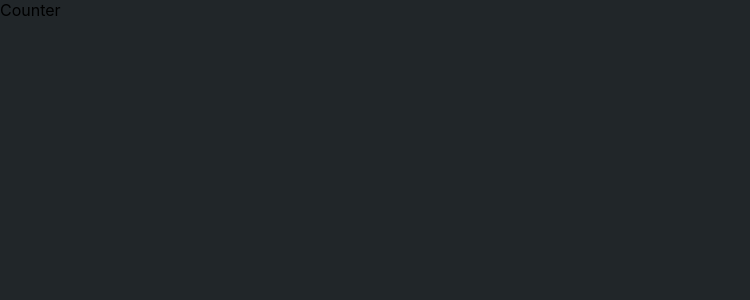
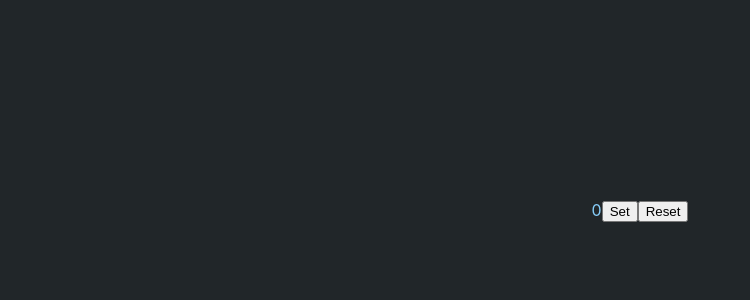
Before and after one commit to andrew-matt/counter, a React (Create React App) app: page / in a window 1280 px wide. Shown: the top 300 px of the page, without its empty margins (0-750 px from the left). Built offline with nearby package versions, Linux system fonts and the light colour scheme.

Commit message:
create Button

```diff
--- a/src/App.css
+++ b/src/App.css
@@ -1,3 +1,6 @@
 .App {
-
+    margin-top: 200px;
+    display: flex;
+    justify-content: center;
+    color: lightskyblue;
 }
--- a/src/App.tsx
+++ b/src/App.tsx
@@ -1,10 +1,11 @@
 import React from 'react';
 import './App.css';
+import {Counter} from "./Components/Counter/Counter";
 
 function App() {
     return (
-        <div>
-            Counter
+        <div className="App">
+            <Counter/>
         </div>
     )
 }
--- /dev/null
+++ b/src/Components/Button/Button.tsx
@@ -0,0 +1,12 @@
+import React from 'react';
+
+type ButtonPropsType = {
+    title: string
+    callback: () => void
+}
+
+export function Button(props: ButtonPropsType) {
+    return (
+            <button onClick={props.callback}>{props.title}</button>
+    );
+};
--- /dev/null
+++ b/src/Components/Counter/Counter.tsx
@@ -0,0 +1,16 @@
+import React from 'react';
+import {Button} from "../Button/Button";
+
+type CounterPropsType = {
+
+}
+
+export const Counter = (props: CounterPropsType) => {
+    return (
+        <div>
+            0
+            <Button title={"Set"} callback={() => {}}/>
+            <Button title={"Reset"} callback={() => {}}/>
+        </div>
+    );
+};
```
